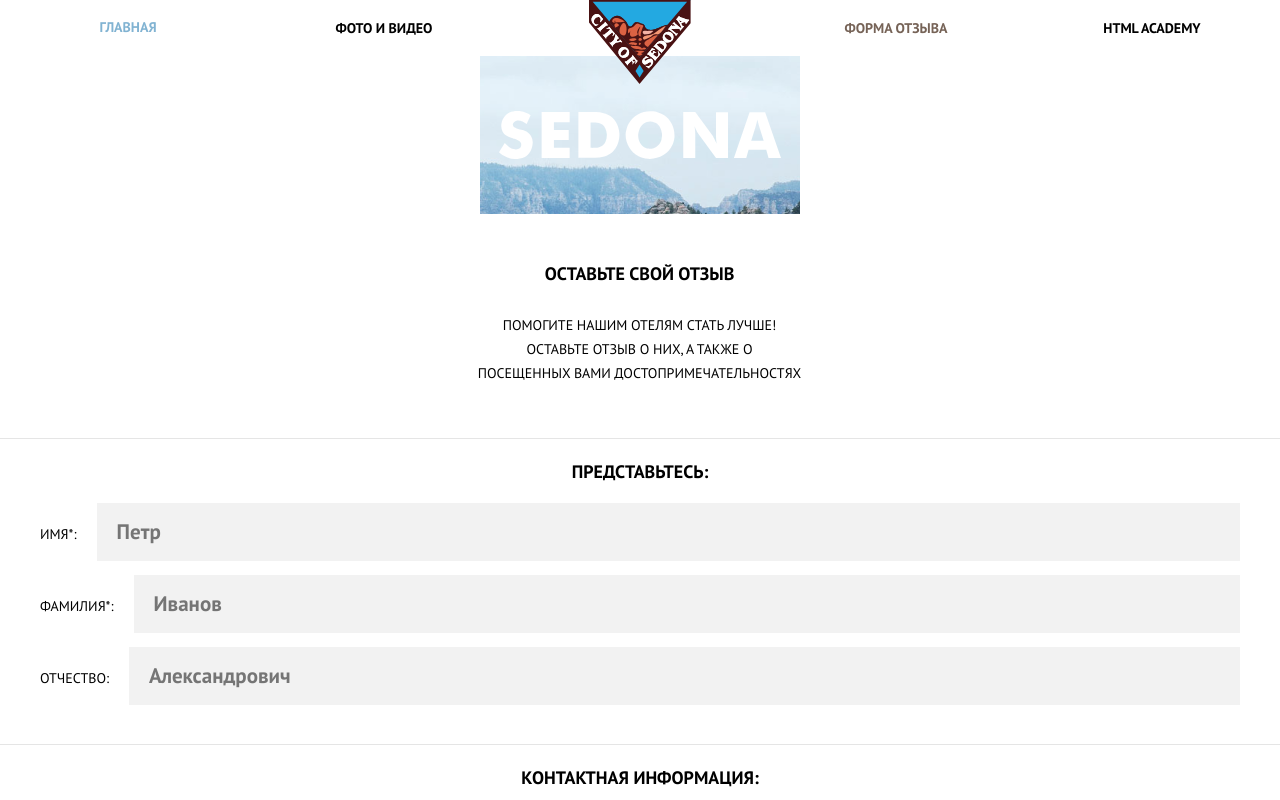
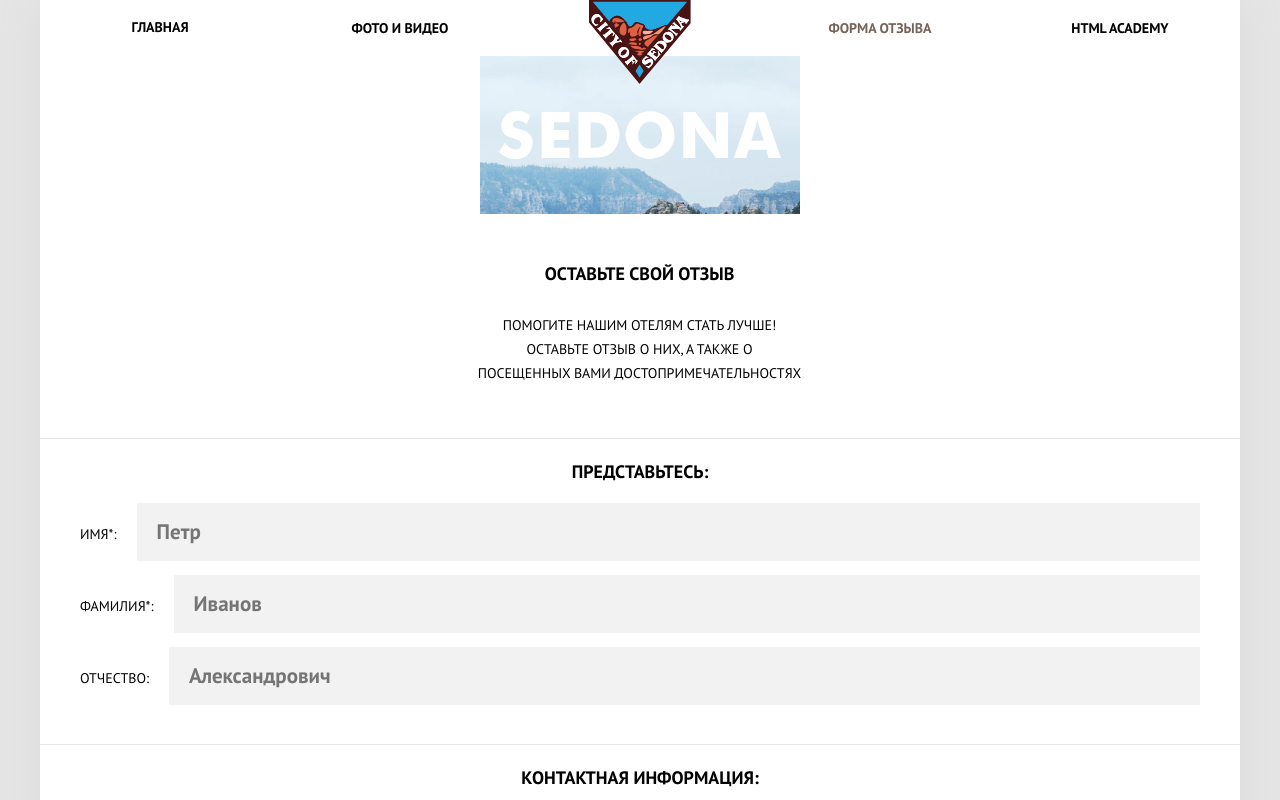
Before and after one commit to mrdalvik/1835941-sedona-23, a website: page source/form.html in a window 1280 px wide. Shown: the top 800 px of the page. Drawn offline with nearby package versions, Linux system fonts and the light colour scheme; files that its build step writes are made by us from their sources; files whose address does not match are found by name.

Commit message:
Добавил адаптивность блоку главной страницы

```diff
--- a/source/form.html
+++ b/source/form.html
@@ -8,6 +8,7 @@
     <link rel="stylesheet" href="./css/style.css">
   </head>
   <body class="page__body">
+    <div class="page__wrapper">
       <header class="page-header">
         <a class="page-header__logo" href="index.html">
           <img src="img/logotype-mobile.svg" width="102" height="84" alt="City of Sedona">
@@ -271,7 +272,7 @@
           </div>
         </div>
       </footer>
-
+    </div>
     <script type="module" src="./js/app.js"></script>
   </body>
 </html>
--- a/source/less/block/main-nav.less
+++ b/source/less/block/main-nav.less
@@ -65,6 +65,7 @@
   }
 
   @media (min-width: @tablet-width) {
+    position: relative;
     display: flex;
     background-color: @color-white;
 
--- a/source/less/block/page.less
+++ b/source/less/block/page.less
@@ -3,4 +3,12 @@
   font-size: @font-size-mobile-regular;
   line-height: @line-height;
   text-transform: uppercase;
+  background-color: @color-disable;
 }
+
+.page__wrapper {
+  max-width: 1200px;
+  background-color: @color-white;
+  margin: 0 auto;
+  box-shadow: 0 0 40px 0 #dbdbdb;
+}
```
Also changed, not shown: source/catalog.html (+2 -1 lines), source/index.html (+2 -1 lines). Lines whose indentation alone changed are shown as unchanged.
